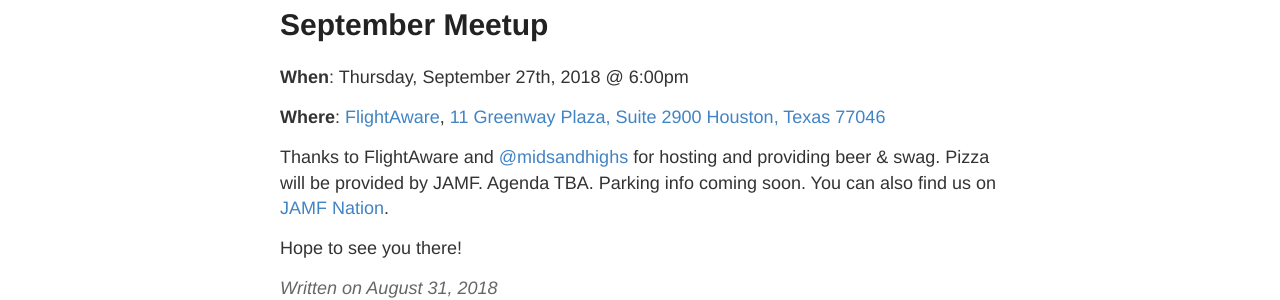
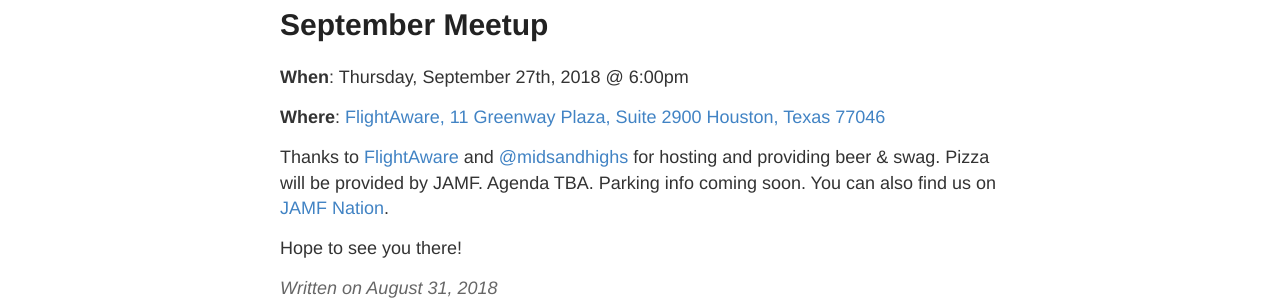
Before and after one commit to houstonappleadmins/houstonappleadmins.github.io, a Jekyll site: the page built from _posts/2018-9-27-September-Meetup.md, in a window 1280 px wide. Shown: the part 162-462 px from the top of the page. Built offline with Jekyll 4.4.1, drawn with Linux system fonts in a browser that asks for light colours; our own code applies the rules of GitHub Pages for plain Markdown files.

Commit message:
FA link clarification

```diff
--- a/_posts/2018-9-27-September-Meetup.md
+++ b/_posts/2018-9-27-September-Meetup.md
@@ -5,9 +5,9 @@
 ---
 **When**: Thursday, September 27th, 2018 @ 6:00pm
 
-**Where**: [FlightAware](https://flightaware.com/about/contact/ "FlightAware"), [11 Greenway Plaza, Suite 2900
+**Where**: [FlightAware, 11 Greenway Plaza, Suite 2900
 Houston, Texas 77046](https://goo.gl/maps/XQ3wqBddPUP2)
 
-Thanks to FlightAware and [@midsandhighs](https://twitter.com/midsandhighs) for hosting and providing beer & swag. Pizza will be provided by JAMF. Agenda TBA. Parking info coming soon. You can also find us on [JAMF Nation](https://www.jamf.com/jamf-nation/events/user-groups/228/houston-apple-admins-september-meet-up).
+Thanks to [FlightAware](https://flightaware.com/about/contact/ "FlightAware") and [@midsandhighs](https://twitter.com/midsandhighs) for hosting and providing beer & swag. Pizza will be provided by JAMF. Agenda TBA. Parking info coming soon. You can also find us on [JAMF Nation](https://www.jamf.com/jamf-nation/events/user-groups/228/houston-apple-admins-september-meet-up).
 
 Hope to see you there!
```
